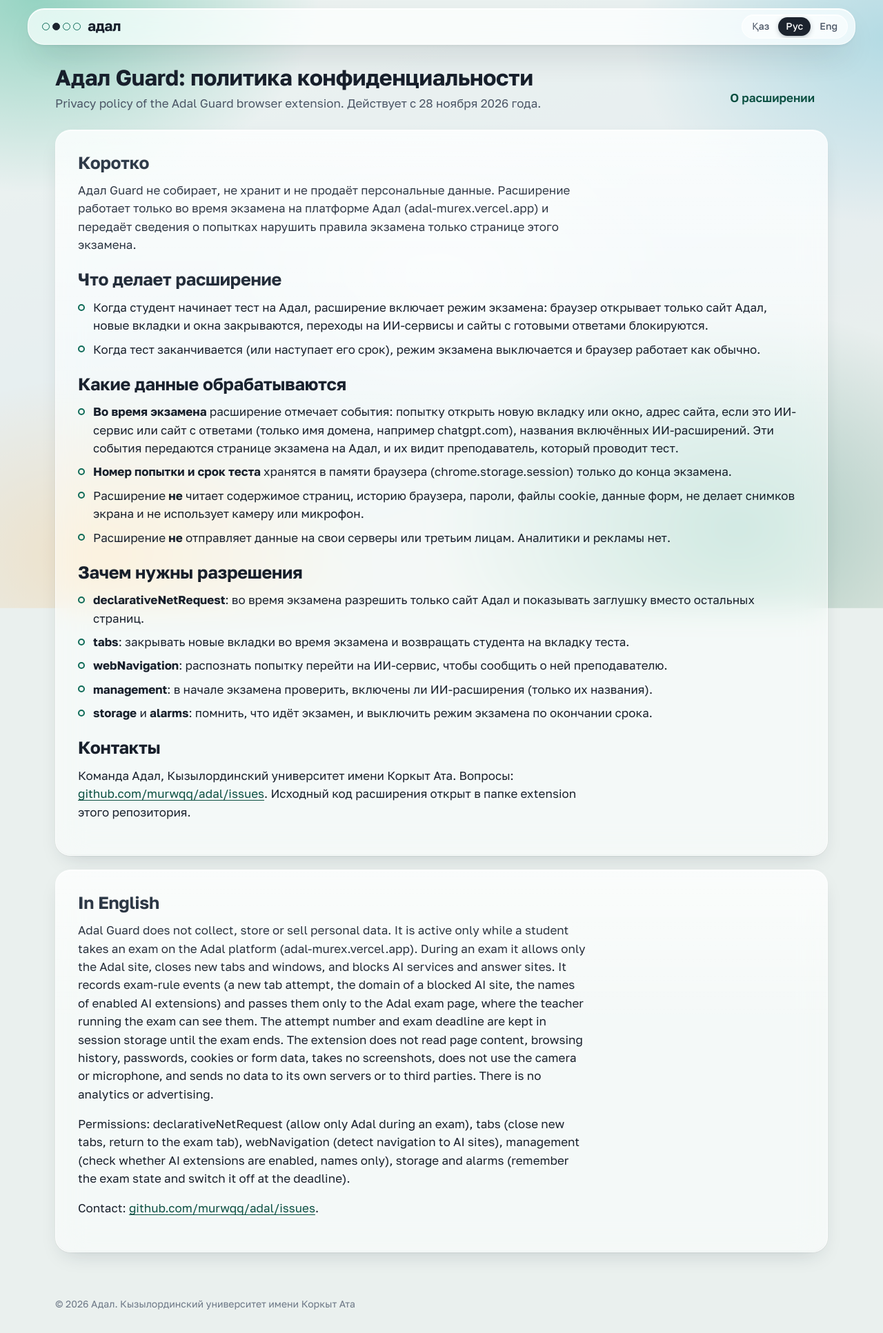
After one commit to murwqq/adal, a Django app: page /guard/privacy/ in a window 1280 px wide. The commit adds this page. Shown: the whole page at 69% size. Run offline with Django 5.2, Linux system fonts and the light colour scheme.

Commit message:
Адал Guard для магазинов расширений: политика конфиденциальности, сборка, скриншоты и тексты карточки

```diff
--- a/exams/urls.py
+++ b/exams/urls.py
@@ -12,6 +12,7 @@ urlpatterns = [
     path("bank/import/", views.question_import, name="question_import"),
     path("bank/generate/", views.question_generate, name="question_generate"),
     path("guard/", views.guard, name="guard"),
+    path("guard/privacy/", views.guard_privacy, name="guard_privacy"),
     path("bank/<int:pk>/", views.question_edit, name="question_edit"),
     path("bank/<int:pk>/delete/", views.question_delete, name="question_delete"),
     path("exams/", views.exam_list, name="exam_list"),
--- a/exams/views.py
+++ b/exams/views.py
@@ -291,6 +291,11 @@ def guard(request):
     except (OSError, ValueError, KeyError):
         version = "1.0.0"
     return render(request, "exams/guard.html", {"version": version})
+
+
+def guard_privacy(request):
+    """Политика конфиденциальности расширения: ссылка на неё нужна магазинам расширений."""
+    return render(request, "exams/guard_privacy.html")
 
 
 # ---------- Тесты (преподаватель) ----------
--- a/templates/exams/guard.html
+++ b/templates/exams/guard.html
@@ -27,6 +27,7 @@
       <li>{% translate "Никуда не отправляет данные: события передаются только странице теста на Адал." %}</li>
     </ul>
     <p class="small muted" style="margin-top:16px">{% translate "Исходный код расширения открыт и лежит в репозитории проекта, в папке extension." %}</p>
+    <p class="small"><a href="{% url 'exams:guard_privacy' %}">Политика конфиденциальности · Privacy policy</a></p>
   </section>
   <aside class="sheet">
     <h3>{% translate "Как установить" %}</h3>
--- /dev/null
+++ b/templates/exams/guard_privacy.html
@@ -0,0 +1,50 @@
+{% extends "base.html" %}
+{% load i18n %}
+{% block title %}Адал Guard: политика конфиденциальности{% endblock %}
+{% block content %}
+<div class="page-head">
+  <div>
+    <h1>Адал Guard: политика конфиденциальности</h1>
+    <p class="muted">Privacy policy of the Adal Guard browser extension. Действует с 28 ноября 2026 года.</p>
+  </div>
+  <a class="btn btn-quiet" href="{% url 'exams:guard' %}">О расширении</a>
+</div>
+
+<section class="sheet" lang="ru">
+  <h2>Коротко</h2>
+  <p>Адал Guard не собирает, не хранит и не продаёт персональные данные. Расширение работает только во время экзамена на платформе Адал (adal-murex.vercel.app) и передаёт сведения о попытках нарушить правила экзамена только странице этого экзамена.</p>
+
+  <h2 style="margin-top:22px">Что делает расширение</h2>
+  <ul class="dots-list">
+    <li>Когда студент начинает тест на Адал, расширение включает режим экзамена: браузер открывает только сайт Адал, новые вкладки и окна закрываются, переходы на ИИ-сервисы и сайты с готовыми ответами блокируются.</li>
+    <li>Когда тест заканчивается (или наступает его срок), режим экзамена выключается и браузер работает как обычно.</li>
+  </ul>
+
+  <h2 style="margin-top:22px">Какие данные обрабатываются</h2>
+  <ul class="dots-list">
+    <li><b>Во время экзамена</b> расширение отмечает события: попытку открыть новую вкладку или окно, адрес сайта, если это ИИ-сервис или сайт с ответами (только имя домена, например chatgpt.com), названия включённых ИИ-расширений. Эти события передаются странице экзамена на Адал, и их видит преподаватель, который проводит тест.</li>
+    <li><b>Номер попытки и срок теста</b> хранятся в памяти браузера (chrome.storage.session) только до конца экзамена.</li>
+    <li>Расширение <b>не</b> читает содержимое страниц, историю браузера, пароли, файлы cookie, данные форм, не делает снимков экрана и не использует камеру или микрофон.</li>
+    <li>Расширение <b>не</b> отправляет данные на свои серверы или третьим лицам. Аналитики и рекламы нет.</li>
+  </ul>
+
+  <h2 style="margin-top:22px">Зачем нужны разрешения</h2>
+  <ul class="dots-list">
+    <li><b>declarativeNetRequest</b>: во время экзамена разрешить только сайт Адал и показывать заглушку вместо остальных страниц.</li>
+    <li><b>tabs</b>: закрывать новые вкладки во время экзамена и возвращать студента на вкладку теста.</li>
+    <li><b>webNavigation</b>: распознать попытку перейти на ИИ-сервис, чтобы сообщить о ней преподавателю.</li>
+    <li><b>management</b>: в начале экзамена проверить, включены ли ИИ-расширения (только их названия).</li>
+    <li><b>storage</b> и <b>alarms</b>: помнить, что идёт экзамен, и выключить режим экзамена по окончании срока.</li>
+  </ul>
+
+  <h2 style="margin-top:22px">Контакты</h2>
+  <p>Команда Адал, Кызылординский университет имени Коркыт Ата. Вопросы: <a href="https://github.com/murwqq/adal/issues">github.com/murwqq/adal/issues</a>. Исходный код расширения открыт в папке extension этого репозитория.</p>
+</section>
+
+<section class="sheet" lang="en" style="margin-top:20px">
+  <h2>In English</h2>
+  <p>Adal Guard does not collect, store or sell personal data. It is active only while a student takes an exam on the Adal platform (adal-murex.vercel.app). During an exam it allows only the Adal site, closes new tabs and windows, and blocks AI services and answer sites. It records exam-rule events (a new tab attempt, the domain of a blocked AI site, the names of enabled AI extensions) and passes them only to the Adal exam page, where the teacher running the exam can see them. The attempt number and exam deadline are kept in session storage until the exam ends. The extension does not read page content, browsing history, passwords, cookies or form data, takes no screenshots, does not use the camera or microphone, and sends no data to its own servers or to third parties. There is no analytics or advertising.</p>
+  <p>Permissions: declarativeNetRequest (allow only Adal during an exam), tabs (close new tabs, return to the exam tab), webNavigation (detect navigation to AI sites), management (check whether AI extensions are enabled, names only), storage and alarms (remember the exam state and switch it off at the deadline).</p>
+  <p>Contact: <a href="https://github.com/murwqq/adal/issues">github.com/murwqq/adal/issues</a>.</p>
+</section>
+{% endblock %}
```
Also changed, not shown: extension/build.py (+32 -8 lines), extension/store/src/base.css (added, +28 -0 lines), extension/store/src/shot1.html (added, +19 -0 lines), extension/store/src/shot2.html (added, +18 -0 lines), extension/store/src/shot3.html (added, +20 -0 lines), extension/store/src/tile.html (added, +11 -0 lines), tests/test_syllabus_guard.py (+2 -0 lines), extension/adal-guard/manifest.json, extension/store/README.md (added), extension/store/promo-tile-440x280.png (added), extension/store/screenshot-1.png (added), extension/store/screenshot-2.png (added), extension/store/screenshot-3.png (added), extension/store/src/GolosText.ttf (added), 1 other file.
